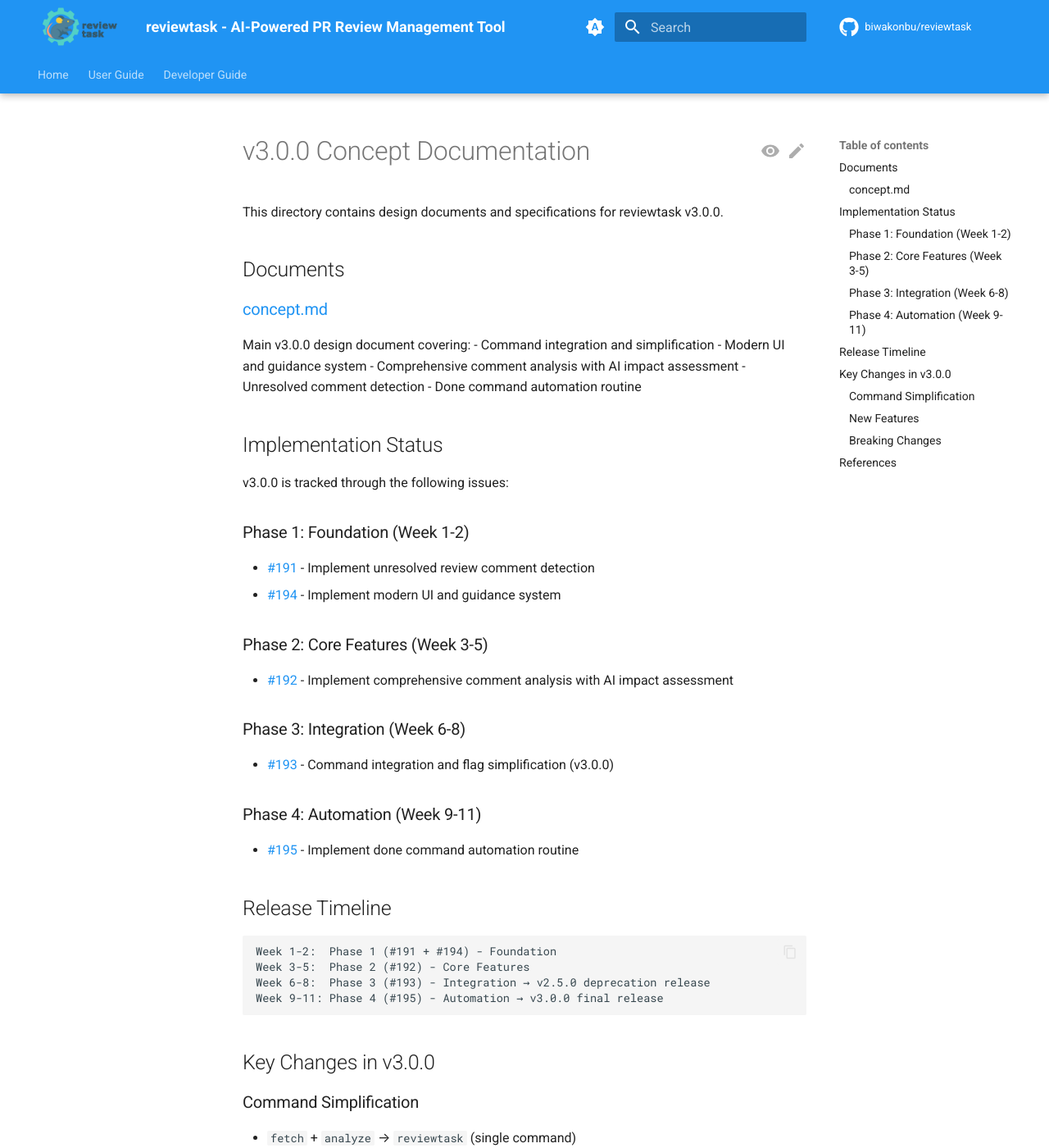
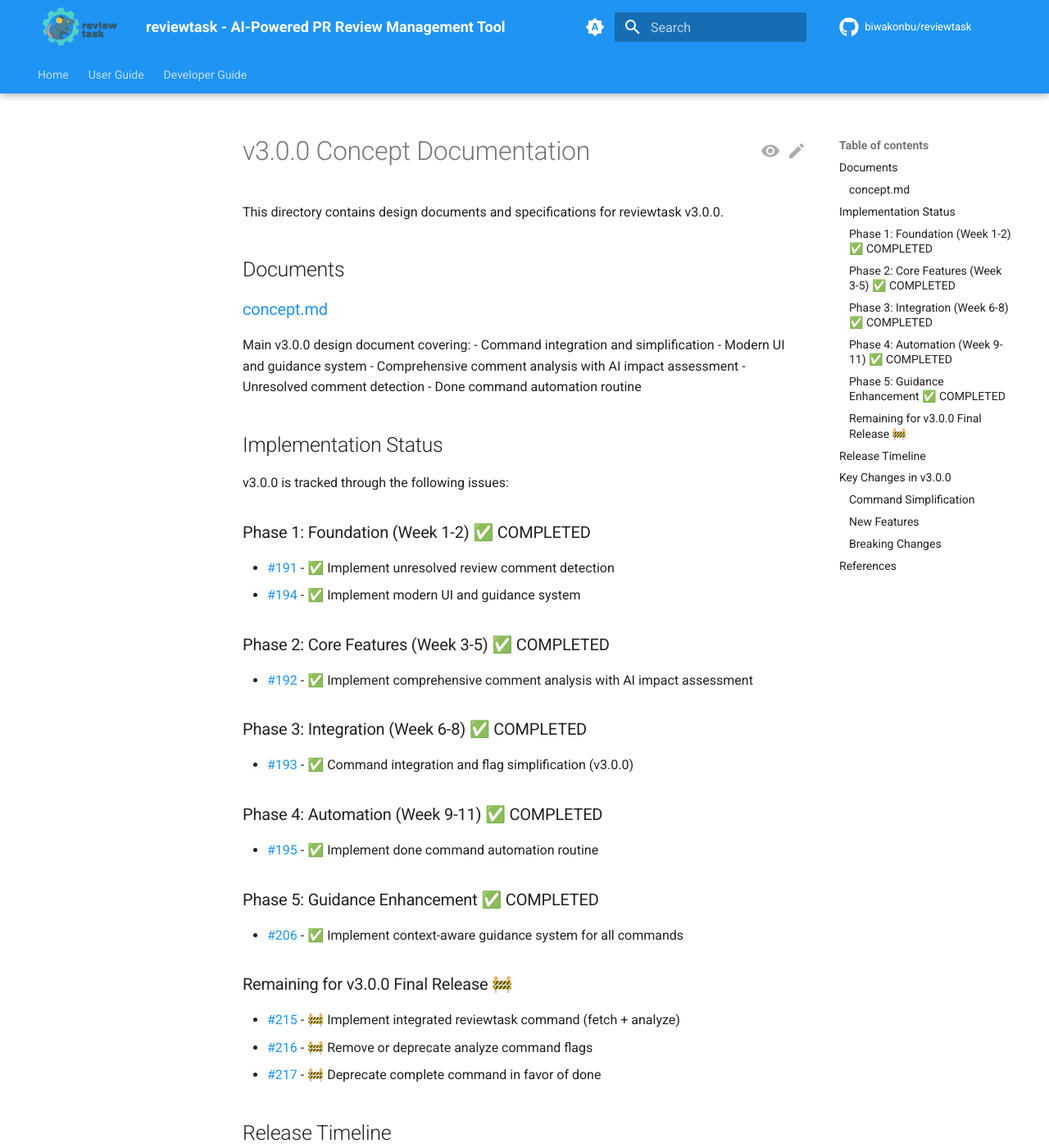
Before and after one commit to biwakonbu/reviewtask, an MkDocs documentation site: the page built from docs/v3/README.md, in a window 1280 px wide and 1400 px high. Shown: the whole window at 82% size. Built offline with MkDocs 1.6.1 and Material for MkDocs 9.7.7, drawn with Linux system fonts in a browser that asks for light colours; comment, search, counter and statistics services are not loaded; the version menu is left out.

Commit message:
docs: Update documentation to reflect v3.0.0 implementation status and address inconsistencies
Changes:
1. architecture.md: Add missing internal packages (guidance, git, threads, ui, etc.)
2. concept.md: Fix pending.go → hold.go, add cancel.go reference
3. commands.md: Add deprecation notice to complete command with migration guide
4. v3/README.md: Update implementation status with completed phases and new issues

New Issues Created:
- #215: Implement integrated reviewtask command (fetch + analyze)
- #216: Remove or deprecate analyze command flags
- #217: Deprecate complete command in favor of done

These issues address remaining gaps for v3.0.0 final release:
- Unified command interface
- Flag simplification
- Command consolidation

Related to: Issue #206 (Context-aware guidance - completed)

🤖 Generated with [Claude Code](https://claude.com/claude-code)

Co-Authored-By: Claude <noreply@anthropic.com>

```diff
--- a/docs/v3/README.md
+++ b/docs/v3/README.md
@@ -16,18 +16,26 @@ Main v3.0.0 design document covering:
 
 v3.0.0 is tracked through the following issues:
 
-### Phase 1: Foundation (Week 1-2)
-- [#191](https://github.com/biwakonbu/reviewtask/issues/191) - Implement unresolved review comment detection
-- [#194](https://github.com/biwakonbu/reviewtask/issues/194) - Implement modern UI and guidance system
+### Phase 1: Foundation (Week 1-2) ✅ COMPLETED
+- [#191](https://github.com/biwakonbu/reviewtask/issues/191) - ✅ Implement unresolved review comment detection
+- [#194](https://github.com/biwakonbu/reviewtask/issues/194) - ✅ Implement modern UI and guidance system
 
-### Phase 2: Core Features (Week 3-5)
-- [#192](https://github.com/biwakonbu/reviewtask/issues/192) - Implement comprehensive comment analysis with AI impact assessment
+### Phase 2: Core Features (Week 3-5) ✅ COMPLETED
+- [#192](https://github.com/biwakonbu/reviewtask/issues/192) - ✅ Implement comprehensive comment analysis with AI impact assessment
 
-### Phase 3: Integration (Week 6-8)
-- [#193](https://github.com/biwakonbu/reviewtask/issues/193) - Command integration and flag simplification (v3.0.0)
+### Phase 3: Integration (Week 6-8) ✅ COMPLETED
+- [#193](https://github.com/biwakonbu/reviewtask/issues/193) - ✅ Command integration and flag simplification (v3.0.0)
 
-### Phase 4: Automation (Week 9-11)
-- [#195](https://github.com/biwakonbu/reviewtask/issues/195) - Implement done command automation routine
+### Phase 4: Automation (Week 9-11) ✅ COMPLETED
+- [#195](https://github.com/biwakonbu/reviewtask/issues/195) - ✅ Implement done command automation routine
+
+### Phase 5: Guidance Enhancement ✅ COMPLETED
+- [#206](https://github.com/biwakonbu/reviewtask/issues/206) - ✅ Implement context-aware guidance system for all commands
+
+### Remaining for v3.0.0 Final Release 🚧
+- [#215](https://github.com/biwakonbu/reviewtask/issues/215) - 🚧 Implement integrated reviewtask command (fetch + analyze)
+- [#216](https://github.com/biwakonbu/reviewtask/issues/216) - 🚧 Remove or deprecate analyze command flags
+- [#217](https://github.com/biwakonbu/reviewtask/issues/217) - 🚧 Deprecate complete command in favor of done
 
 ## Release Timeline
 
```
Also changed, not shown: docs/developer-guide/architecture.md (+9 -3 lines), docs/user-guide/commands.md (+20 -7 lines), docs/v3/concept.md (+2 -2 lines).
